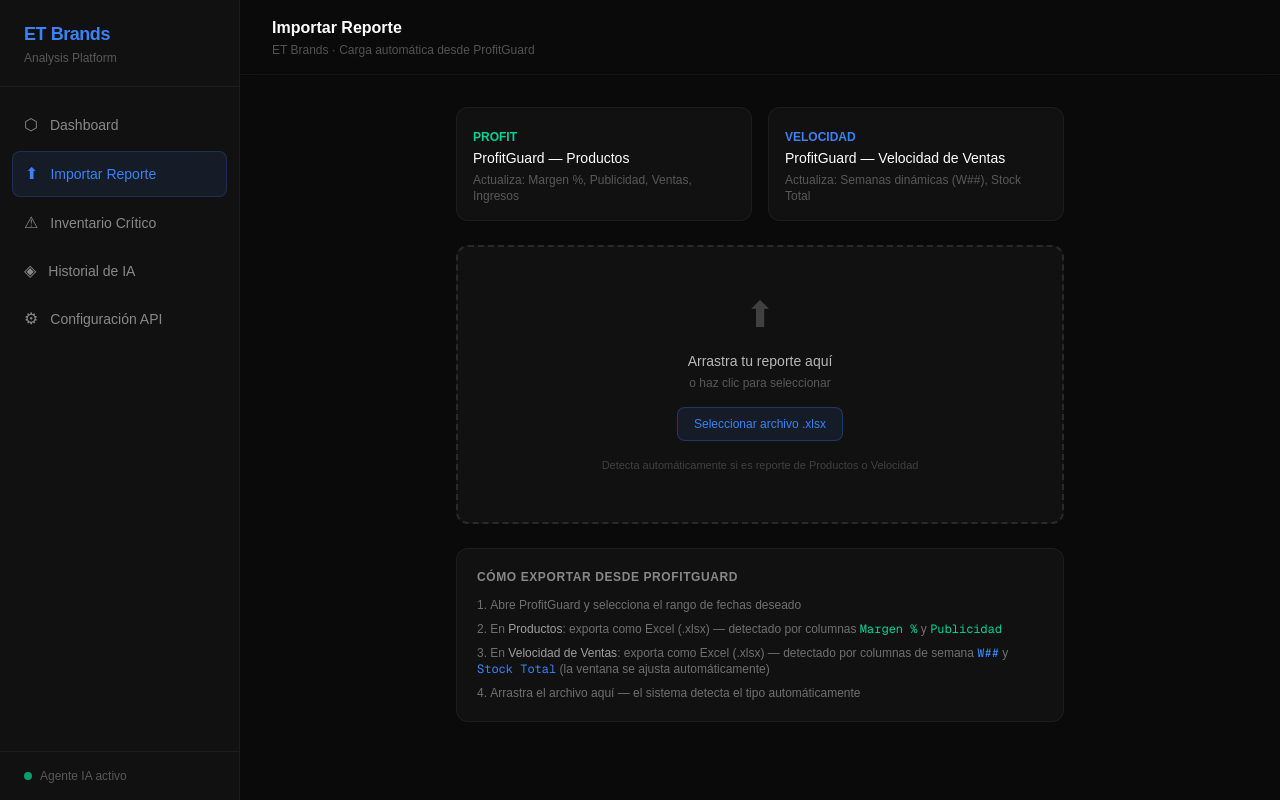
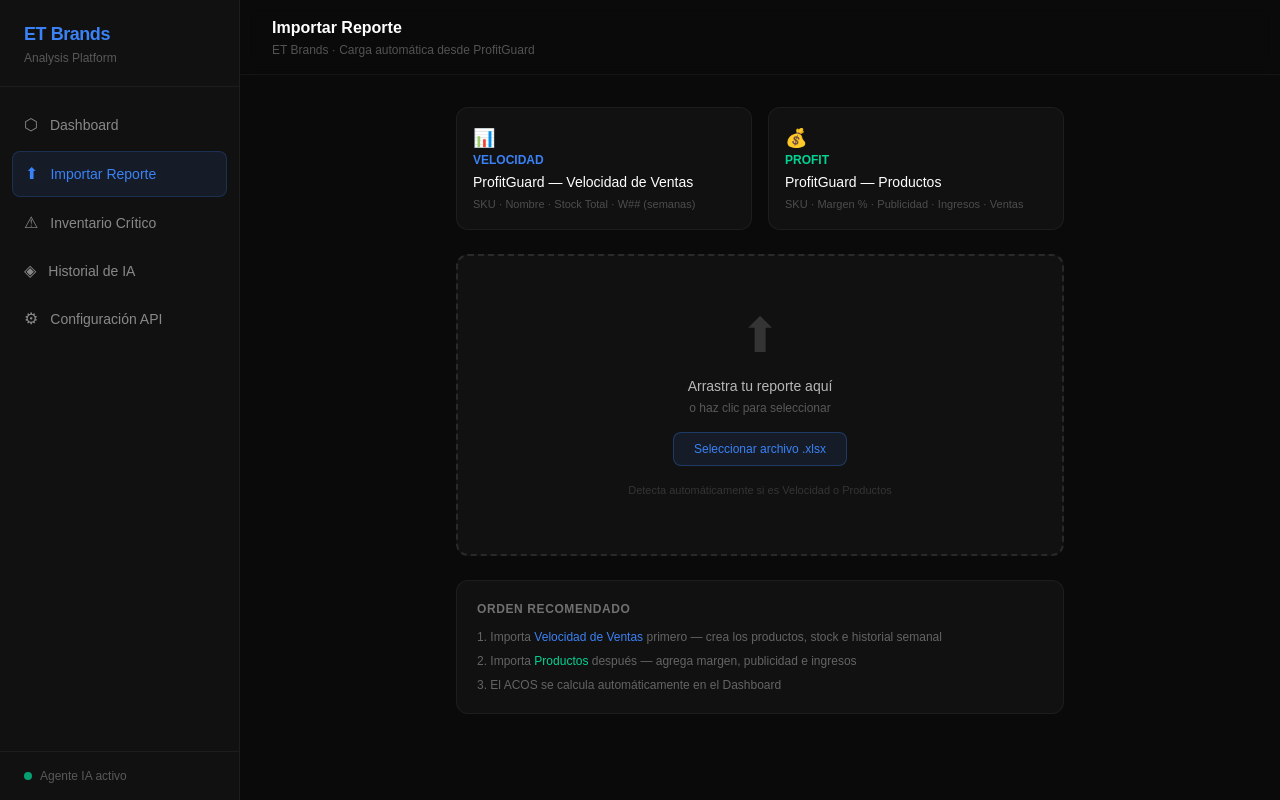
Before and after one commit to josemora-etbrands/Aplicacion-, a Next.js app: page /importar in a window 1280 px wide. Built offline with nearby package versions, Linux system fonts and the light colour scheme.

Commit message:
feat: importador robusto por SKU con barra de progreso y confirmación

```diff
--- a/app/importar/page.tsx
+++ b/app/importar/page.tsx
@@ -1,5 +1,6 @@
 "use client";
-import { useState, useCallback } from "react";
+import { useState, useCallback, useEffect, useRef } from "react";
+import Link from "next/link";
 import Sidebar from "@/app/components/Sidebar";
 
 type ReportType = "PROFIT" | "VELOCIDAD";
@@ -14,36 +15,63 @@
   errors:           string[];
 }
 
-const REPORT_META: Record<ReportType, { label: string; color: string; fields: string }> = {
-  PROFIT:    { label: "ProfitGuard — Productos",         color: "text-emerald-400", fields: "Margen %, Publicidad, Ventas, Ingresos" },
-  VELOCIDAD: { label: "ProfitGuard — Velocidad de Ventas", color: "text-[#3b82f6]",  fields: "Semanas dinámicas (W##), Stock Total" },
+const PHASES = [
+  "Leyendo archivo Excel…",
+  "Detectando tipo de reporte…",
+  "Procesando filas por SKU…",
+  "Guardando en base de datos…",
+  "Finalizando…",
+];
+
+const REPORT_META: Record<ReportType, { label: string; color: string; accent: string }> = {
+  PROFIT:    { label: "ProfitGuard — Productos",          color: "text-emerald-400", accent: "bg-emerald-500" },
+  VELOCIDAD: { label: "ProfitGuard — Velocidad de Ventas", color: "text-[#3b82f6]",  accent: "bg-[#3b82f6]"  },
 };
 
 export default function ImportarPage() {
-  const [status, setStatus]     = useState<Status>("idle");
-  const [result, setResult]     = useState<ImportResult | null>(null);
+  const [status,   setStatus]   = useState<Status>("idle");
+  const [result,   setResult]   = useState<ImportResult | null>(null);
   const [errorMsg, setErrorMsg] = useState("");
   const [dragging, setDragging] = useState(false);
+  const [progress, setProgress] = useState(0);
+  const [phase,    setPhase]    = useState(0);
+  const intervalRef = useRef<ReturnType<typeof setInterval> | null>(null);
+
+  // Animación de progreso mientras se sube
+  useEffect(() => {
+    if (status !== "uploading") return;
+    setProgress(0);
+    setPhase(0);
+    let current = 0;
+    intervalRef.current = setInterval(() => {
+      current += Math.random() * 6 + 2;
+      if (current >= 88) current = 88;
+      setProgress(current);
+      setPhase(Math.min(Math.floor(current / 20), PHASES.length - 1));
+    }, 350);
+    return () => { if (intervalRef.current) clearInterval(intervalRef.current); };
+  }, [status]);
+
+  // Al completar → 100%
+  useEffect(() => {
+    if (status === "success") {
+      if (intervalRef.current) clearInterval(intervalRef.current);
+      setProgress(100);
+      setPhase(PHASES.length - 1);
+    }
+  }, [status]);
 
   const upload = useCallback(async (file: File) => {
     setStatus("uploading");
     setResult(null);
     setErrorMsg("");
-
     const form = new FormData();
     form.append("file", file);
-
     try {
-      const res = await fetch("/api/import-report", { method: "POST", body: form });
+      const res  = await fetch("/api/import-report", { method: "POST", body: form });
       const json = await res.json();
-
-      if (!res.ok) {
-        setErrorMsg(json.error ?? "Error desconocido");
-        setStatus("error");
-      } else {
-        setResult(json);
-        setStatus("success");
-      }
+      if (!res.ok) { setErrorMsg(json.error ?? "Error desconocido"); setStatus("error"); }
+      else         { setResult(json); setStatus("success"); }
     } catch {
       setErrorMsg("No se pudo conectar con el servidor");
       setStatus("error");
@@ -55,19 +83,18 @@
     if (file) upload(file);
     e.target.value = "";
   };
-
   const onDrop = (e: React.DragEvent) => {
-    e.preventDefault();
-    setDragging(false);
+    e.preventDefault(); setDragging(false);
     const file = e.dataTransfer.files?.[0];
     if (file) upload(file);
   };
+  const reset = () => { setStatus("idle"); setResult(null); setProgress(0); };
 
   return (
     <div className="flex h-full min-h-screen bg-[#0a0a0a]">
       <Sidebar />
+      <main className="flex-1 overflow-auto">
 
-      <main className="flex-1 overflow-auto">
         {/* Header */}
         <div className="border-b border-white/5 px-8 py-4 sticky top-0 bg-[#0a0a0a]/90 backdrop-blur-sm z-10">
           <h1 className="text-base font-semibold text-white">Importar Reporte</h1>
@@ -76,141 +103,190 @@
 
         <div className="px-8 py-8 max-w-2xl mx-auto space-y-6">
 
-          {/* Tipos de reporte soportados */}
+          {/* ── IDLE: zona de carga ── */}
+          {status === "idle" && (
+            <>
+              {/* Tipos de reporte */}
               <div className="grid grid-cols-2 gap-4">
-            {(Object.entries(REPORT_META) as [ReportType, typeof REPORT_META[ReportType]][]).map(([type, meta]) => (
+                {([
+                  { type: "VELOCIDAD" as ReportType, icon: "📊", fields: "SKU · Nombre · Stock Total · W## (semanas)" },
+                  { type: "PROFIT"    as ReportType, icon: "💰", fields: "SKU · Margen % · Publicidad · Ingresos · Ventas" },
+                ] as const).map(({ type, icon, fields }) => (
                   <div key={type} className="rounded-xl border border-white/5 bg-[#111111] p-4 space-y-1">
-                <span className={`text-xs font-semibold ${meta.color}`}>{type}</span>
-                <p className="text-white text-sm font-medium">{meta.label}</p>
-                <p className="text-white/30 text-xs">Actualiza: {meta.fields}</p>
+                    <span className="text-lg">{icon}</span>
+                    <p className={`text-xs font-semibold ${REPORT_META[type].color}`}>{type}</p>
+                    <p className="text-white text-sm font-medium">{REPORT_META[type].label}</p>
+                    <p className="text-white/25 text-[11px]">{fields}</p>
                   </div>
                 ))}
               </div>
 
-          {/* Zona de carga */}
+              {/* Drop zone */}
               <div
                 onDragOver={e => { e.preventDefault(); setDragging(true); }}
                 onDragLeave={() => setDragging(false)}
                 onDrop={onDrop}
-            className={`relative rounded-xl border-2 border-dashed transition-colors p-12 flex flex-col items-center justify-center gap-4 text-center
-              ${dragging
-                ? "border-[#3b82f6]/60 bg-[#3b82f6]/5"
-                : "border-white/10 bg-[#111111] hover:border-white/20"}`}
+                className={`rounded-xl border-2 border-dashed transition-all duration-200 p-14 flex flex-col items-center justify-center gap-4 text-center cursor-pointer
+                  ${dragging ? "border-[#3b82f6]/70 bg-[#3b82f6]/5 scale-[1.01]" : "border-white/10 bg-[#111111] hover:border-white/25 hover:bg-white/[0.02]"}`}
               >
-            {status === "uploading" ? (
-              <>
-                <div className="h-8 w-8 rounded-full border-2 border-[#3b82f6] border-t-transparent animate-spin" />
-                <p className="text-white/50 text-sm">Procesando archivo…</p>
-              </>
-            ) : (
-              <>
-                <div className="text-4xl text-white/20">⬆</div>
+                <div className="text-5xl text-white/15">⬆</div>
                 <div>
                   <p className="text-white/70 text-sm font-medium">Arrastra tu reporte aquí</p>
                   <p className="text-white/30 text-xs mt-1">o haz clic para seleccionar</p>
                 </div>
-                <label className="cursor-pointer bg-[#3b82f6]/10 hover:bg-[#3b82f6]/20 border border-[#3b82f6]/30 text-[#3b82f6] text-xs font-medium px-4 py-2 rounded-lg transition-colors">
+                <label className="cursor-pointer bg-[#3b82f6]/10 hover:bg-[#3b82f6]/20 border border-[#3b82f6]/30 text-[#3b82f6] text-xs font-medium px-5 py-2 rounded-lg transition-colors">
                   Seleccionar archivo .xlsx
                   <input type="file" accept=".xlsx,.xls" className="hidden" onChange={onFileChange} />
                 </label>
-                <p className="text-white/20 text-[11px]">
-                  Detecta automáticamente si es reporte de Productos o Velocidad
-                </p>
+                <p className="text-white/15 text-[11px]">Detecta automáticamente si es Velocidad o Productos</p>
+              </div>
+
+              {/* Instrucciones */}
+              <div className="rounded-xl border border-white/5 bg-[#111111] p-5 space-y-3">
+                <p className="text-white/40 text-xs font-semibold uppercase tracking-wider">Orden recomendado</p>
+                <ol className="space-y-2 text-white/35 text-xs list-decimal list-inside">
+                  <li>Importa <span className="text-[#3b82f6]">Velocidad de Ventas</span> primero — crea los productos, stock e historial semanal</li>
+                  <li>Importa <span className="text-emerald-400">Productos</span> después — agrega margen, publicidad e ingresos</li>
+                  <li>El ACOS se calcula automáticamente en el Dashboard</li>
+                </ol>
+              </div>
             </>
           )}
+
+          {/* ── UPLOADING: barra de progreso ── */}
+          {status === "uploading" && (
+            <div className="rounded-xl border border-white/5 bg-[#111111] p-8 space-y-6">
+              <div className="text-center space-y-1">
+                <p className="text-white text-sm font-semibold">Procesando archivo…</p>
+                <p className="text-white/30 text-xs">{PHASES[phase]}</p>
               </div>
 
-          {/* Resultado exitoso */}
-          {status === "success" && result && (() => {
-            const meta = REPORT_META[result.reportType];
-            return (
-              <div className="rounded-xl border border-emerald-500/20 bg-emerald-500/5 p-5 space-y-4">
-                <div className="flex items-center gap-3">
-                  <span className="text-emerald-400 text-lg">✓</span>
-                  <div>
-                    <p className="text-emerald-400 text-sm font-semibold">Importación completada</p>
-                    <p className={`text-xs ${meta.color} mt-0.5`}>{meta.label} · hoja: {result.sheetUsed}</p>
+              {/* Barra de progreso */}
+              <div className="space-y-2">
+                <div className="h-2 w-full bg-white/5 rounded-full overflow-hidden">
+                  <div
+                    className="h-full bg-[#3b82f6] rounded-full transition-all duration-500 ease-out"
+                    style={{ width: `${progress}%` }}
+                  />
+                </div>
+                <div className="flex justify-between text-[10px] text-white/20">
+                  <span>0%</span>
+                  <span className="text-white/40 font-mono">{Math.round(progress)}%</span>
+                  <span>100%</span>
                 </div>
               </div>
-                <div className="grid grid-cols-4 gap-3">
-                  {[
-                    { label: "Total",       value: result.stats.total,   color: "text-white/70"    },
-                    { label: "Actualizados",value: result.stats.updated,  color: "text-emerald-400" },
-                    { label: "Creados",     value: result.stats.created,  color: "text-[#3b82f6]"  },
-                    { label: "Omitidos",    value: result.stats.skipped,  color: "text-yellow-400" },
-                  ].map(s => (
-                    <div key={s.label} className="rounded-lg bg-white/5 p-3 text-center">
-                      <p className={`text-xl font-bold font-mono ${s.color}`}>{s.value}</p>
-                      <p className="text-white/30 text-[10px] uppercase tracking-wider mt-0.5">{s.label}</p>
+
+              {/* Pasos visuales */}
+              <div className="flex justify-between">
+                {["Lectura", "Detección", "Proceso", "Guardado", "Listo"].map((label, i) => (
+                  <div key={label} className="flex flex-col items-center gap-1">
+                    <div className={`h-2 w-2 rounded-full transition-colors duration-300 ${
+                      i <= phase ? "bg-[#3b82f6]" : "bg-white/10"
+                    }`} />
+                    <span className={`text-[9px] transition-colors ${i <= phase ? "text-white/40" : "text-white/15"}`}>
+                      {label}
+                    </span>
                   </div>
-                  ))}
-                </div>
-                {/* Diagnóstico: columnas detectadas */}
-                <details className="rounded-lg bg-white/[0.03] border border-white/5 p-3">
-                  <summary className="text-white/30 text-xs cursor-pointer select-none">
-                    Columnas detectadas ({result.detectedHeaders.length})
-                  </summary>
-                  <div className="mt-2 flex flex-wrap gap-1">
-                    {result.detectedHeaders.map(h => (
-                      <span key={h} className="text-[10px] font-mono bg-white/5 text-white/40 px-1.5 py-0.5 rounded">{h}</span>
-                    ))}
-                  </div>
-                  {result.weekColumns && result.weekColumns.length > 0 && (
-                    <div className="mt-2">
-                      <p className="text-white/20 text-[10px] mb-1">Semanas mapeadas:</p>
-                      <div className="flex flex-wrap gap-1">
-                        {result.weekColumns.map(w => (
-                          <span key={w} className="text-[10px] font-mono bg-[#3b82f6]/10 text-[#3b82f6]/70 px-1.5 py-0.5 rounded">{w}</span>
                 ))}
               </div>
             </div>
           )}
-                </details>
+
+          {/* ── SUCCESS ── */}
+          {status === "success" && result && (() => {
+            const meta = REPORT_META[result.reportType];
+            return (
+              <div className="space-y-4">
+                {/* Barra completada */}
+                <div className="rounded-xl border border-white/5 bg-[#111111] p-5 space-y-3">
+                  <div className="h-2 w-full bg-white/5 rounded-full overflow-hidden">
+                    <div className="h-full bg-emerald-500 rounded-full w-full transition-all duration-700" />
+                  </div>
+                  <div className="text-center space-y-1">
+                    <p className="text-emerald-400 text-xl font-bold tracking-tight">¡LISTO!</p>
+                    <p className="text-white/60 text-sm">Datos actualizados correctamente</p>
+                    <p className={`text-xs ${meta.color}`}>{meta.label} · hoja: {result.sheetUsed}</p>
+                  </div>
+                </div>
+
+                {/* Stats */}
+                <div className="grid grid-cols-4 gap-3">
+                  {[
+                    { label: "Total",        value: result.stats.total,   color: "text-white/60"    },
+                    { label: "Actualizados", value: result.stats.updated,  color: "text-emerald-400" },
+                    { label: "Creados",      value: result.stats.created,  color: "text-[#3b82f6]"   },
+                    { label: "Omitidos",     value: result.stats.skipped,  color: "text-yellow-400"  },
+                  ].map(s => (
+                    <div key={s.label} className="rounded-xl border border-white/5 bg-[#111111] p-3 text-center">
+                      <p className={`text-2xl font-bold font-mono ${s.color}`}>{s.value}</p>
+                      <p className="text-white/25 text-[10px] uppercase tracking-wider mt-0.5">{s.label}</p>
+                    </div>
+                  ))}
+                </div>
+
+                {/* Botones de acción */}
+                <div className="flex gap-3">
+                  <Link href="/"
+                    className="flex-1 text-center bg-[#3b82f6] hover:bg-[#3b82f6]/90 text-white text-sm font-semibold px-6 py-3 rounded-xl transition-colors">
+                    Ir al Dashboard →
+                  </Link>
+                  <button onClick={reset}
+                    className="px-6 py-3 rounded-xl border border-white/10 text-white/40 hover:text-white/70 text-sm transition-colors">
+                    Importar otro
+                  </button>
+                </div>
+
+                {/* Diagnóstico colapsable */}
+                <details className="rounded-xl border border-white/5 bg-[#111111] p-4">
+                  <summary className="text-white/25 text-xs cursor-pointer select-none hover:text-white/40 transition-colors">
+                    Ver detalles técnicos — {result.detectedHeaders.length} columnas detectadas
+                  </summary>
+                  <div className="mt-3 space-y-3">
+                    <div className="flex flex-wrap gap-1">
+                      {result.detectedHeaders.map(h => (
+                        <span key={h} className="text-[10px] font-mono bg-white/5 text-white/35 px-1.5 py-0.5 rounded">{h}</span>
+                      ))}
+                    </div>
+                    {result.weekColumns && result.weekColumns.length > 0 && (
+                      <div>
+                        <p className="text-white/20 text-[10px] mb-1 uppercase tracking-wider">Semanas mapeadas ({result.weekColumns.length})</p>
+                        <div className="flex flex-wrap gap-1">
+                          {result.weekColumns.map(w => (
+                            <span key={w} className="text-[10px] font-mono bg-[#3b82f6]/10 text-[#3b82f6]/60 px-1.5 py-0.5 rounded">{w}</span>
+                          ))}
+                        </div>
+                      </div>
+                    )}
                     {result.errors.length > 0 && (
                       <div className="rounded-lg bg-red-500/10 border border-red-500/20 p-3 space-y-1">
-                    <p className="text-red-400 text-xs font-semibold">SKUs con error ({result.errors.length}):</p>
+                        <p className="text-red-400 text-xs font-semibold">SKUs con error ({result.errors.length})</p>
                         {result.errors.map((e, i) => (
-                      <p key={i} className="text-red-400/70 text-xs font-mono">{e}</p>
+                          <p key={i} className="text-red-400/60 text-xs font-mono">{e}</p>
                         ))}
                       </div>
                     )}
-                <button
-                  onClick={() => { setStatus("idle"); setResult(null); }}
-                  className="text-xs text-white/30 hover:text-white/60 transition-colors"
-                >
-                  Importar otro archivo →
-                </button>
+                  </div>
+                </details>
               </div>
             );
           })()}
 
-          {/* Error */}
+          {/* ── ERROR ── */}
           {status === "error" && (
-            <div className="rounded-xl border border-red-500/20 bg-red-500/5 p-5 flex items-start gap-3">
-              <span className="text-red-400 text-lg">⚠</span>
-              <div className="space-y-2">
+            <div className="rounded-xl border border-red-500/20 bg-red-500/5 p-6 space-y-4">
+              <div className="flex items-start gap-3">
+                <span className="text-red-400 text-xl">⚠</span>
+                <div>
                   <p className="text-red-400 text-sm font-semibold">Error al procesar el archivo</p>
-                <p className="text-red-400/70 text-xs">{errorMsg}</p>
-                <button
-                  onClick={() => setStatus("idle")}
-                  className="text-xs text-white/30 hover:text-white/60 transition-colors"
-                >
-                  Intentar de nuevo →
+                  <p className="text-red-400/60 text-xs mt-1">{errorMsg}</p>
+                </div>
+              </div>
+              <button onClick={reset}
+                className="text-xs text-white/30 hover:text-white/60 transition-colors">
+                ← Intentar de nuevo
               </button>
             </div>
-            </div>
           )}
-
-          {/* Instrucciones */}
-          <div className="rounded-xl border border-white/5 bg-[#111111] p-5 space-y-3">
-            <p className="text-white/50 text-xs font-semibold uppercase tracking-wider">Cómo exportar desde ProfitGuard</p>
-            <ol className="space-y-2 text-white/40 text-xs list-decimal list-inside">
-              <li>Abre ProfitGuard y selecciona el rango de fechas deseado</li>
-              <li>En <span className="text-white/60">Productos</span>: exporta como Excel (.xlsx) — detectado por columnas <span className="text-emerald-400 font-mono">Margen %</span> y <span className="text-emerald-400 font-mono">Publicidad</span></li>
-              <li>En <span className="text-white/60">Velocidad de Ventas</span>: exporta como Excel (.xlsx) — detectado por columnas de semana <span className="text-[#3b82f6] font-mono">W##</span> y <span className="text-[#3b82f6] font-mono">Stock Total</span> (la ventana se ajusta automáticamente)</li>
-              <li>Arrastra el archivo aquí — el sistema detecta el tipo automáticamente</li>
-            </ol>
-          </div>
 
         </div>
       </main>
```
Lines whose indentation alone changed are shown as unchanged.
